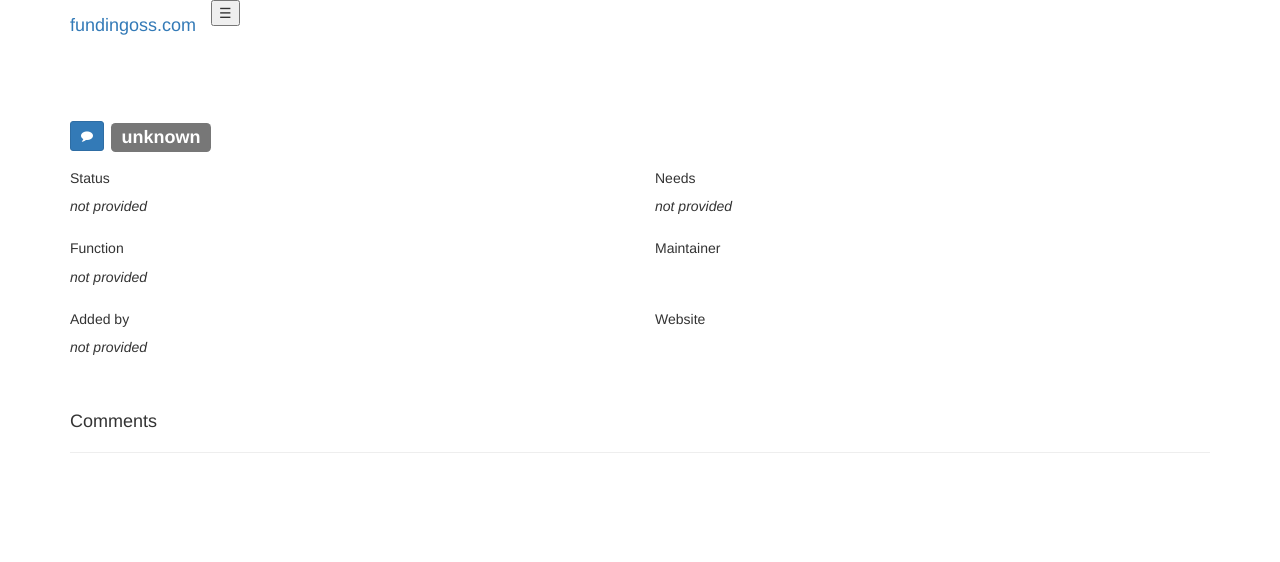
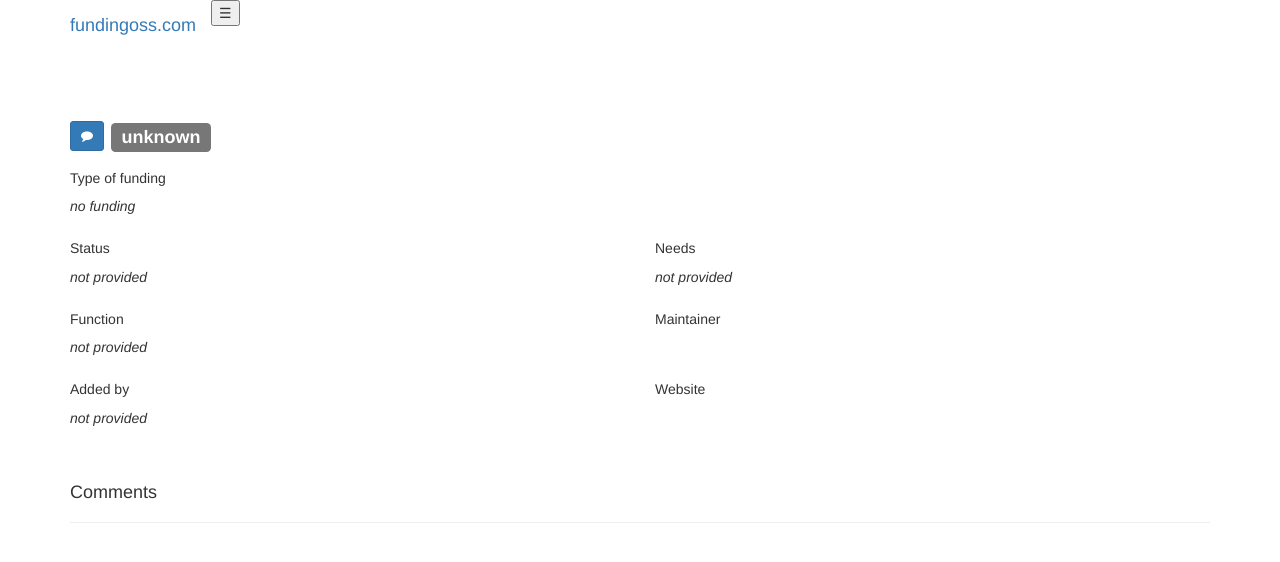
Before and after one commit to jayfk/fundingoss.com, a Django app: template funding/templates/projects/detail.html in a window 1280 px wide. Shown: the top 562 px of the page. Run offline with Django 3.2, Linux system fonts and the light colour scheme; the template is opened without the code that fills it, so the values that code supplies are empty; parts of the project's set-up code (start-up, migrations or seed data) failed here and were passed over; some libraries are stand-ins or nearby versions.

Commit message:
display type of funding

```diff
--- a/funding/projects/models.py
+++ b/funding/projects/models.py
@@ -62,3 +62,8 @@ class Project(models.Model):
 
     class Meta:
         ordering = ("name",)
+
+    def displayable_funding_types(self):
+        type_map = dict(self.FUNDING_TYPE_CHOICES)
+        for item in self.funding_type:
+            yield type_map[item]
--- a/funding/templates/projects/_project.html
+++ b/funding/templates/projects/_project.html
@@ -5,6 +5,19 @@
   {% status_label project.funding_status %}
   <span class="label label-info pull-xs-right label-pill label-language">{% for language in project.languages %}{{ language }}{% if not forloop.last %}/{% endif %}{% endfor %}</span>
 </h3>
+
+
+<div class="row status">
+  <div class="col-md-6 col-xs-12 ">
+    <h5>Type of funding</h5>
+    {% if project.funding_type %}
+    <em>{% for type in project.displayable_funding_types %}{{ type }}{% if not forloop.last %}, {% endif %}{% endfor %}</em>
+      {% else %}
+      <em>no funding</em>
+    {% endif %}
+  </div>
+</div>
+
 
 <div class="row status">
   <div class="col-md-6 col-xs-12 ">
```
Also changed, not shown: funding/projects/tests/test_models.py (+9 -1 lines).
